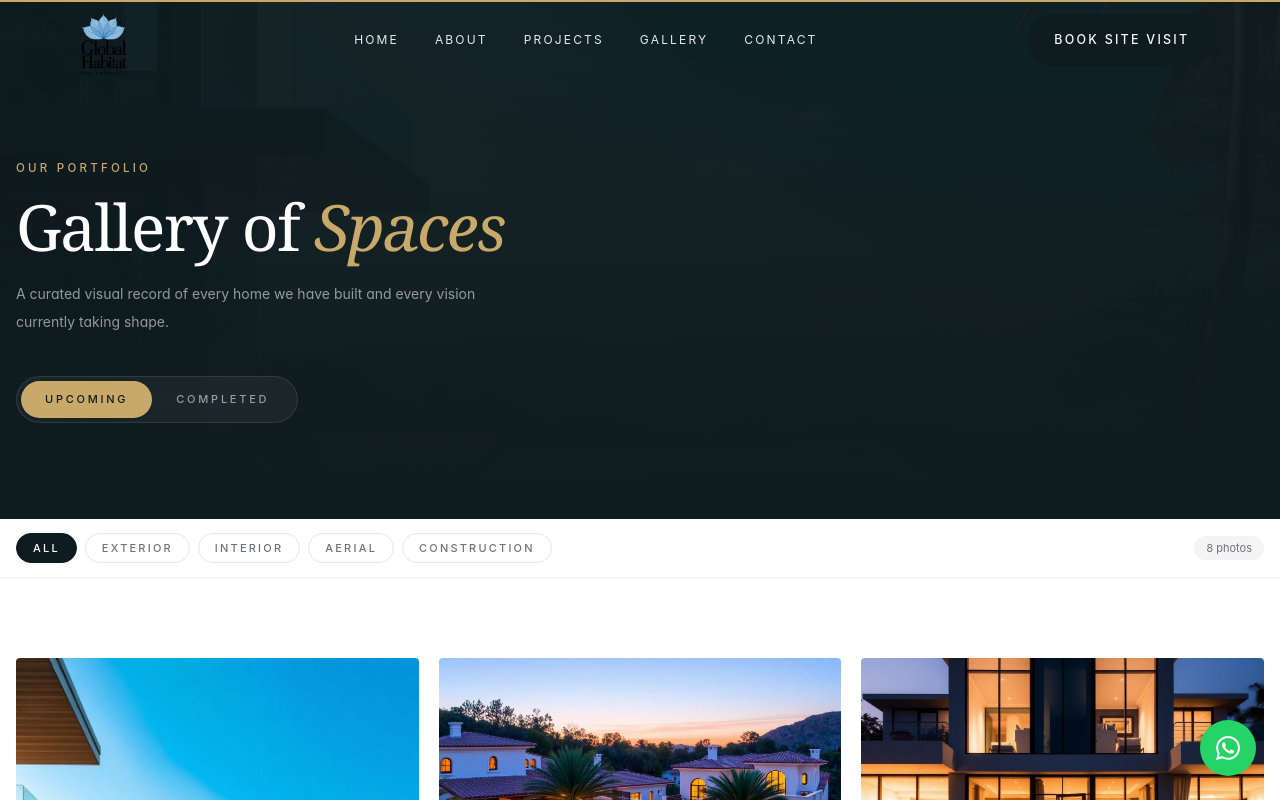
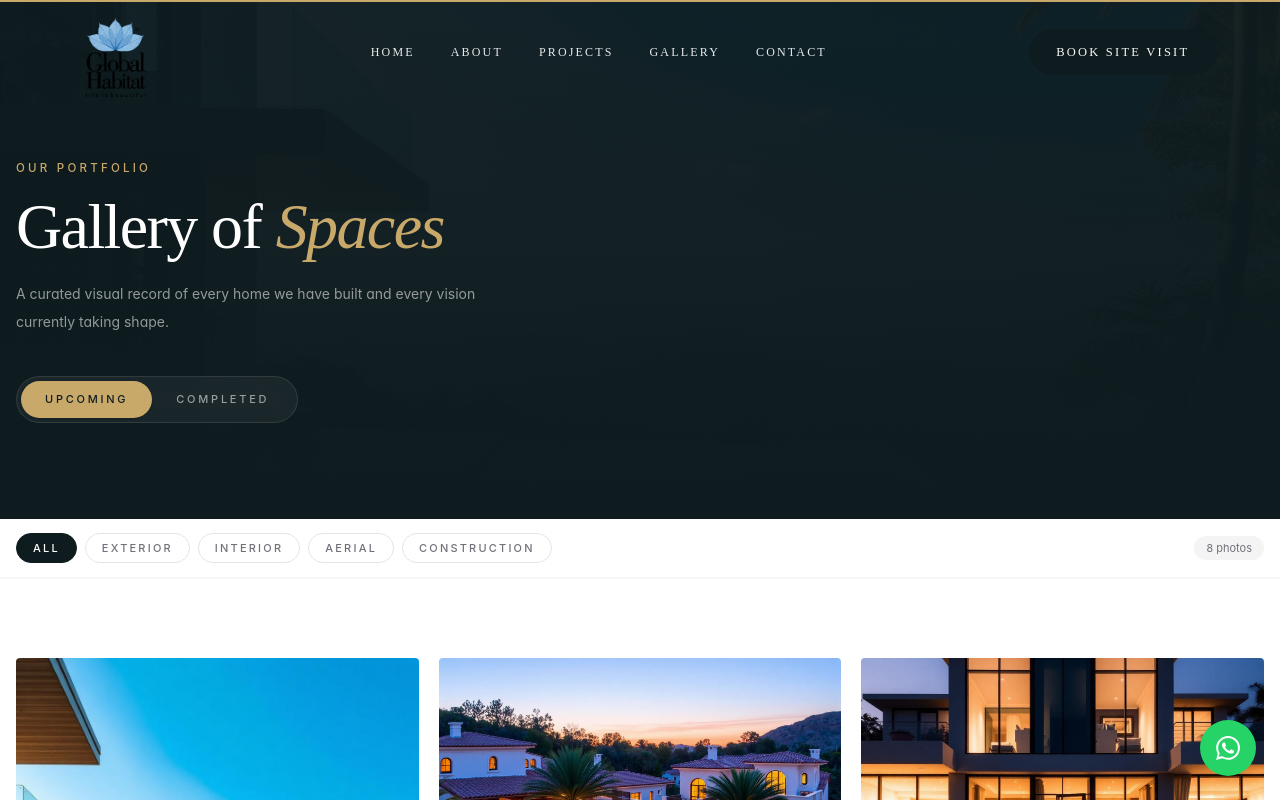
Before and after one commit to extechnology/Global-Habitat, a React (Vite) app: page /gallery in a window 1280 px wide. Shown: the top 800 px of the page. Built offline with nearby package versions, Linux system fonts and the light colour scheme.

Commit message:
font changed

```diff
--- a/src/App.css
+++ b/src/App.css
@@ -1,6 +1,6 @@
 @import "tailwindcss";
 @source "../src";
-
+@import url("https://fonts.googleapis.com/css2?family=Cormorant+Garamond:wght@300;400;500;600;700&family=Inter:wght@300;400;500;600&display=swap");
 /* =========================================================
    Global Habitat — Premium Luxury Real Estate Design System
    Calm, editorial, architectural. Subtle gold. No gradients.
@@ -28,9 +28,9 @@
   --color-gold: var(--gold);
   --color-ink: var(--ink);
 
-  --font-display: "Playfair Display", ui-serif, Georgia, serif;
+  --font-display: "Cormorant Garamond", serif;
   --font-sans: "Inter", ui-sans-serif, system-ui, sans-serif;
-  --font-alt: "DM Sans", ui-sans-serif, system-ui, sans-serif;
+  --font-alt: "Inter", ui-sans-serif, system-ui, sans-serif;
 
   --radius-sm: 4px;
   --radius-md: 8px;
--- a/src/components/about/About.tsx
+++ b/src/components/about/About.tsx
@@ -11,7 +11,7 @@ function About() {
   ];
 
   return (
-    <section id="about" className="relative bg-white py-6 md:py-40 px-0">
+    <section id="about" className="relative bg-white py-6 md:py-20 px-0">
       <div className="container-luxe grid lg:grid-cols-12 gap-9 lg:gap-20 px-3 items-center">
         <div className="lg:col-span-6 relative">
           <div className="relative aspect-square overflow-hidden">
--- a/src/components/home/Hero.tsx
+++ b/src/components/home/Hero.tsx
@@ -57,7 +57,7 @@ function Hero() {
                     delay: 0.4 + i * 0.18,
                     ease: [0.65, 0, 0.35, 1],
                   }}
-                  className="block italic font-light"
+                  className="block  font-light"
                 >
                   {line}
                 </motion.span>
--- a/src/components/home/ImagesAndContent.tsx
+++ b/src/components/home/ImagesAndContent.tsx
@@ -4,7 +4,7 @@ import HorizontalGallery from "./HorizontalGallery";
 const ImagesAndContent = () => {
   return (
     <div>
-      <section className="bg-[#f8f7f4] py-3 md:py-8 lg:py-24">
+      <section className="bg-[#f8f7f4] py-3 md:py-8 lg:py-16">
         <div className="mx-auto max-w-7xl px-4 sm:px-6 lg:px-8">
           {/* On mobile/tablet: stack vertically. On desktop: side-by-side. */}
           <div className="flex flex-col gap-5 lg:flex-row lg:gap-16">
--- a/src/components/home/Philosophy.tsx
+++ b/src/components/home/Philosophy.tsx
@@ -41,7 +41,7 @@ function Philosophy() {
   ];
 
   return (
-    <section className="relative bg-accent py-5 md:py-32">
+    <section className="relative bg-accent py-5 md:py-20">
       <div className="container-luxe px-4">
         <div className="grid md:grid-cols-12 gap-5 items-end mb-5">
           <Reveal className="md:col-span-7">
--- a/src/components/home/Updates.tsx
+++ b/src/components/home/Updates.tsx
@@ -15,7 +15,7 @@ function Updates() {
   return (
     <section
       id="updates"
-      className="relative bg-accent py-8 md:py-36"
+      className="relative bg-accent py-8 md:py-20"
     >
       <div className="container-luxe px-4 grid lg:grid-cols-12 gap-8 items-center">
         <div className="lg:col-span-5">
--- a/src/components/shared/FloatingActions.tsx
+++ b/src/components/shared/FloatingActions.tsx
@@ -13,6 +13,8 @@ export function FloatingActions() {
     return () => window.removeEventListener("scroll", onScroll);
   }, []);
 
+  const message = encodeURIComponent("May I know more about the products?");
+
   return (
     <>
       <motion.div
@@ -21,9 +23,10 @@ export function FloatingActions() {
       />
 
       <a
-        href="https://wa.me/919999999999"
+        href={`https://wa.me/918589830300?text=${message}`}
         target="_blank"
         rel="noreferrer"
+        title="connect to whatsapp"
         aria-label="Chat on WhatsApp"
         className="fixed bottom-6 right-6 z-40 grid place-items-center h-14 w-14 rounded-full bg-[#25D366] text-white shadow-elevate hover:scale-105 transition-transform"
       >
--- a/src/components/shared/Navbar.tsx
+++ b/src/components/shared/Navbar.tsx
@@ -44,20 +44,18 @@ export function Navbar() {
           : "bg-transparent"
       }`}
     >
-      <div className="container-luxe flex h-20 items-center justify-between">
+      <div className="container-luxe flex  items-center justify-between">
         <Link to="/" className="flex items-center gap-2.5 group">
-          <img src="/global-logo.png" className="w-20" alt="global-logo" />
+          <img src="/global-logo.png" className="w-26" alt="global-logo" />
         </Link>
 
-        <nav className="hidden lg:flex items-center gap-9">
+        <nav className="hidden text-display lg:flex items-center gap-9">
           {NAV.map((n) => (
             <Link
               key={n.href}
               to={n.href}
               className={`text-[12px] tracking-[0.18em] uppercase link-underline transition-colors ${
-                scrolled
-                  ? "text-ink"
-                  : "text-white/90 hover:text-white"
+                scrolled ? "text-ink" : "text-white/90 hover:text-white"
               }`}
             >
               {n.label}
@@ -65,7 +63,7 @@ export function Navbar() {
           ))}
         </nav>
 
-        <div className="flex items-center gap-3">
+        <div className="flex text-display items-center gap-3">
           <Link to="/contact" className="hidden md:inline-flex btn-luxe">
             Book Site Visit
           </Link>
@@ -73,9 +71,7 @@ export function Navbar() {
             aria-label="Open menu"
             onClick={() => setOpen(true)}
             className={`lg:hidden grid place-items-center h-11 w-11 rounded-full border ${
-              scrolled
-                ? "border-border text-ink"
-                : "border-white/30 text-white"
+              scrolled ? "border-border text-ink" : "border-white/30 text-white"
             }`}
           >
             <Menu className="h-5 w-5" />
@@ -93,11 +89,7 @@ export function Navbar() {
             className="fixed inset-0 z-50 bg-white/70 backdrop-blur-sm text-var-ink"
           >
             <div className="container-luxe flex h-20 items-center justify-between">
-              <img
-                src="/global-logo.png"
-                className="w-20"
-                alt="global-logo"
-              />
+              <img src="/global-logo.png" className="w-20" alt="global-logo" />
               <button
                 aria-label="Close menu"
                 onClick={() => setOpen(false)}
--- a/src/pages/HomePage.tsx
+++ b/src/pages/HomePage.tsx
@@ -2,13 +2,13 @@
 // import Amenities from "../components/home/Amenities"
 // import Gallery from "../components/home/Gallery"
 // import Quality from "../components/home/Quality";
+// import ImageCarousel from "../components/home/ImageCarousel";
 import Hero from "../components/home/Hero";
 import Philosophy from "../components/home/Philosophy";
 import Testimonials from "../components/home/Testimonials";
 import Updates from "../components/home/Updates";
 import Developments from "../components/home/DevelopmentUpdates";
 import About from "../components/about/About";
-import ImageCarousel from "../components/home/ImageCarousel";
 import VideoSection from "../components/home/VideoSection";
 import ImagesAndContent from "../components/home/ImagesAndContent";
 
@@ -17,7 +17,7 @@ const HomePage = () => {
     <div>
       <Hero />
       <About />
-      <ImageCarousel />
+      {/* <ImageCarousel /> */}
       <Developments />
       <VideoSection />
       <Philosophy />
```
